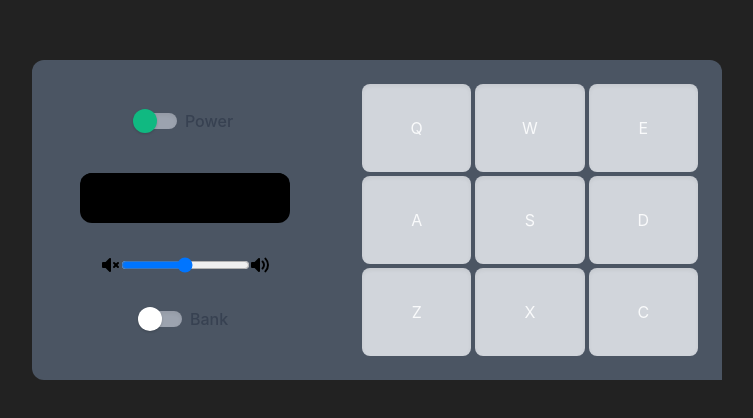
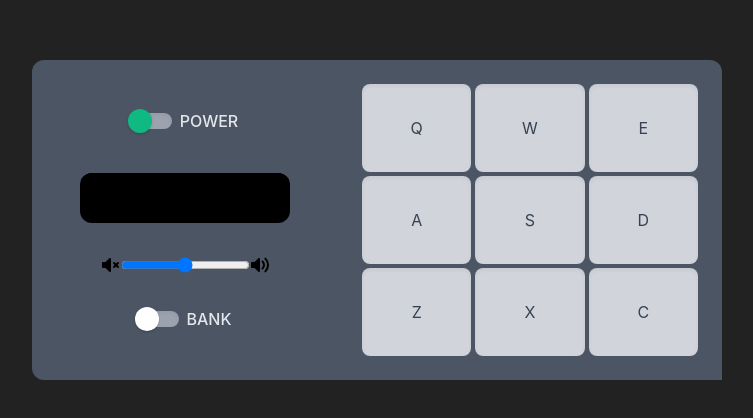
Before and after one commit to synerjay/drum-machine-react-app, a React (Create React App) app: page / in a window 1280 px wide. Shown: the part 180-598 px from the top of the page, without its empty margins (263-1016 px from the left). Built offline with nearby package versions, Linux system fonts and the light colour scheme.

Commit message:
Styling fixes

```diff
--- a/src/components/ChangeToggle.js
+++ b/src/components/ChangeToggle.js
@@ -18,7 +18,7 @@ function ChangeToggle({ soundChange, disabled }) {
           <div className='dotB absolute w-6 h-6 bg-white rounded-full shadow -left-1 -top-1 transition'></div>
         </div>
         {/* <!-- label --> */}
-        <div className='ml-2 text-gray-700 font-medium'>Bank</div>
+        <div className='ml-2 text-gray-200 uppercase font-medium'>Bank</div>
       </label>
     </div>
   );
--- a/src/components/Pad.js
+++ b/src/components/Pad.js
@@ -16,7 +16,7 @@ function Pad({ audioFiles, handleClick, buttonRef, disabled }) {
           id={item.label}
           key={item.key}
           ref={(element) => buttonRef.current.push(element)}
-          className='drum-pad bg-gray-300 text-gray-50 shadow-inner focus:outline-none rounded-lg'
+          className='drum-pad bg-gray-300 text-gray-700 shadow-inner focus:outline-none rounded-lg'
           onClick={() => handleClick(item.key)}
           disabled={disabled}
         >
--- a/src/components/PowerToggle.js
+++ b/src/components/PowerToggle.js
@@ -17,7 +17,7 @@ function PowerToggle({ powerSwitch }) {
           <div className='dotA absolute w-6 h-6 bg-green-500 rounded-full shadow -left-1 -top-1 transition'></div>
         </div>
         {/* <!-- label --> */}
-        <div className='ml-2 text-gray-700 font-medium'>Power</div>
+        <div className='ml-2 text-gray-200 font-medium uppercase'>Power</div>
       </label>
     </div>
   );
```
